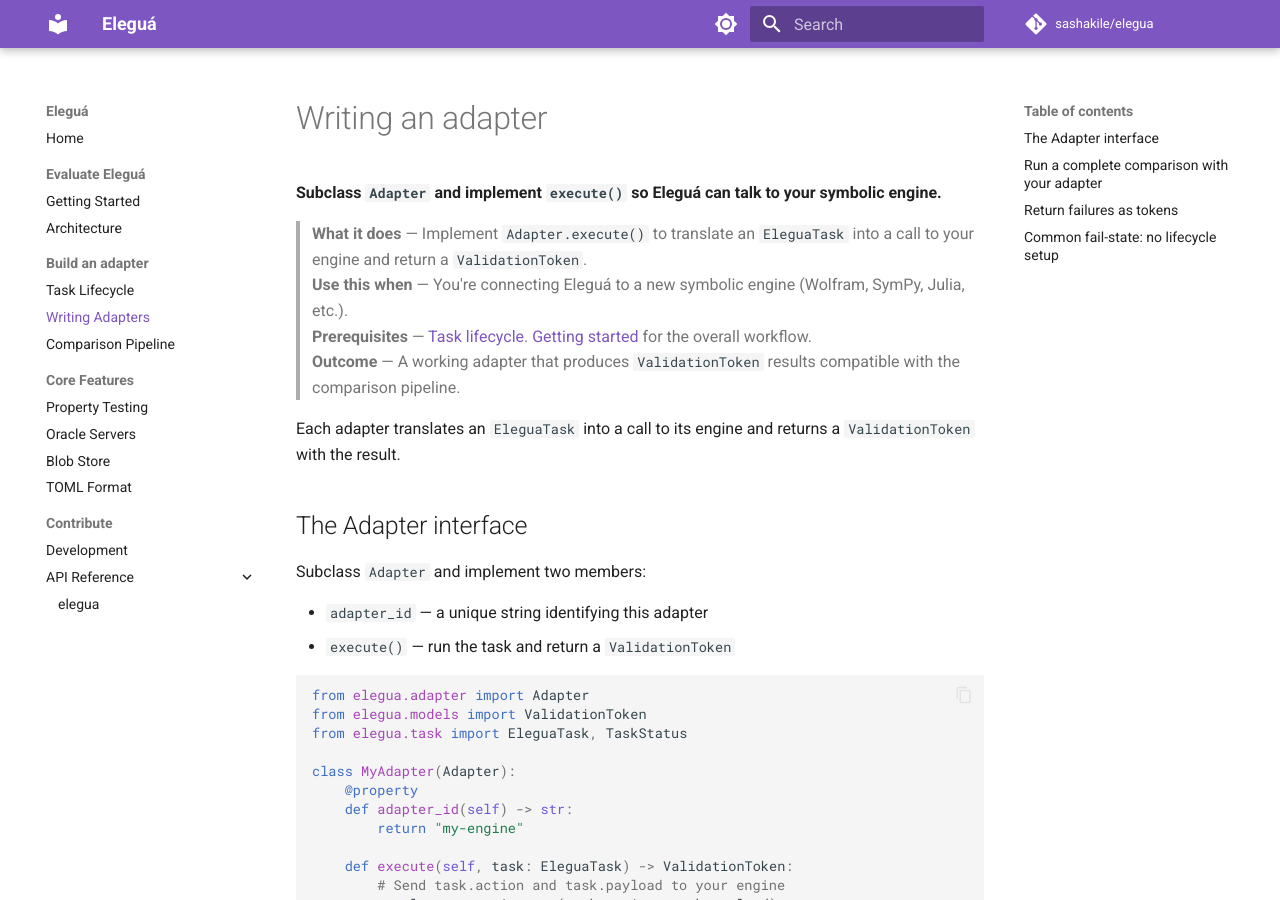
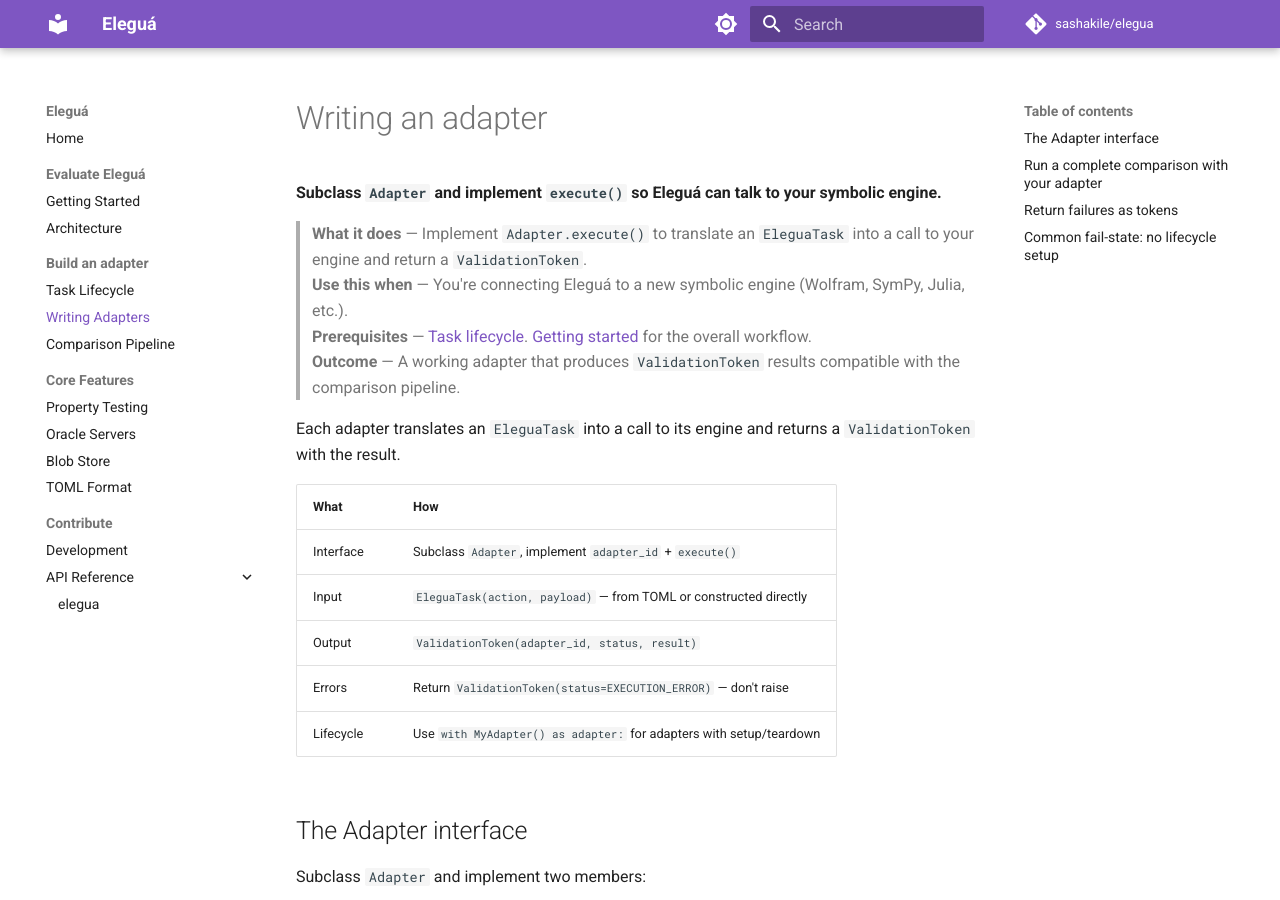
Before and after one commit to sashakile/elegua, an MkDocs documentation site: the page built from docs/guide/adapters.md, in a window 1280 px wide and 900 px high. Built offline with MkDocs 1.6.1 and Material for MkDocs 9.7.7, drawn with Linux system fonts in a browser that asks for light colours; comment, search, counter and statistics services are not loaded.

Commit message:
docs: add quick-reference tables to 3 core guide pages
Add compact summary tables near the top of tasks.md, property-testing.md,
and adapters.md for fast cognitive scanning.

Closes elegua-qwl

```diff
--- a/docs/guide/adapters.md
+++ b/docs/guide/adapters.md
@@ -8,6 +8,14 @@
 > **Outcome** — A working adapter that produces `ValidationToken` results compatible with the comparison pipeline.
 
 Each adapter translates an `EleguaTask` into a call to its engine and returns a `ValidationToken` with the result.
+
+| What | How |
+|------|-----|
+| Interface | Subclass `Adapter`, implement `adapter_id` + `execute()` |
+| Input | `EleguaTask(action, payload)` — from TOML or constructed directly |
+| Output | `ValidationToken(adapter_id, status, result)` |
+| Errors | Return `ValidationToken(status=EXECUTION_ERROR)` — don't raise |
+| Lifecycle | Use `with MyAdapter() as adapter:` for adapters with setup/teardown |
 
 ## The Adapter interface
 
```
Also changed, not shown: docs/guide/property-testing.md (+6 -0 lines), docs/guide/tasks.md (+6 -0 lines), 1 other file.
